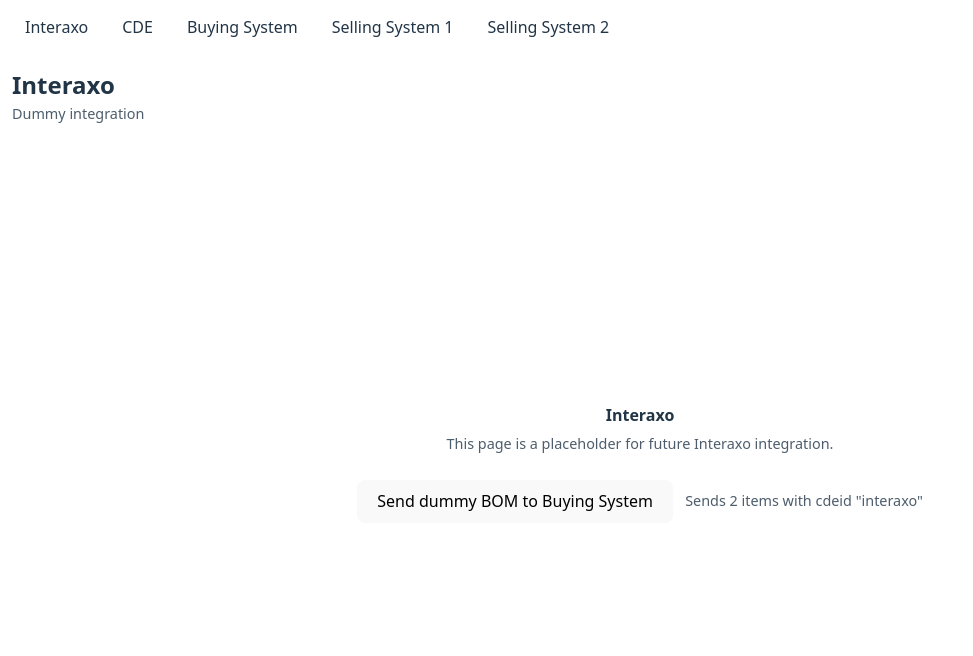
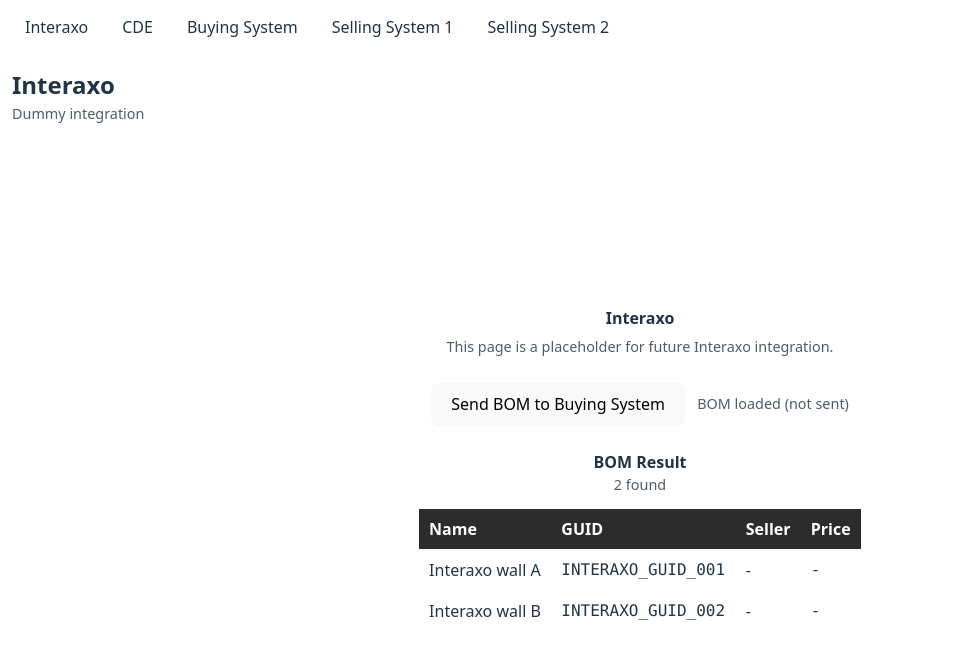
Before and after one commit to BEAst-AB/BIM2BOM, a React (Vite) app in the folder bimtobomsimulator/: page /#/interaxo in a window 1280 px wide. Shown: the top 656 px of the page, without its empty margins (0-973 px from the left). Built offline with nearby package versions, Linux system fonts and the light colour scheme.

Commit message:
Update Interaxo.jsx
added tablecomponent to interaxopage

```diff
--- a/bimtobomsimulator/src/pages/Interaxo.jsx
+++ b/bimtobomsimulator/src/pages/Interaxo.jsx
@@ -1,10 +1,11 @@
 import { useMemo, useState } from "react";
 import { useBom } from "../context/useBom.js";
+import CdeBomSidebar from "../components/CdeBomSidebar.jsx";
 import { createBeastProp, createBomResult } from "../helpers/bomTemplates.js";
 
 export default function Interaxo() {
   const { setBomResult } = useBom();
-  const [sentAt, setSentAt] = useState(null);
+  const [hasUnsentDraft, setHasUnsentDraft] = useState(true);
 
   const dummyBom = useMemo(() => {
     const items = [
@@ -35,9 +36,9 @@ export default function Interaxo() {
     return createBomResult({ cdeid: "interaxo", items });
   }, []);
 
-  const onSendDummyToBuyingSystem = () => {
+  const onPublishToBuyingSystem = () => {
     setBomResult(dummyBom);
-    setSentAt(Date.now());
+    setHasUnsentDraft(false);
   };
 
   return (
@@ -55,16 +56,12 @@ export default function Interaxo() {
               This page is a placeholder for future Interaxo integration.
             </div>
 
-            <div className="pageActions" style={{ marginTop: 12 }}>
-              <button type="button" onClick={onSendDummyToBuyingSystem}>
-                Send dummy BOM to Buying System
-              </button>
-              <div className="pageMeta">
-                Sends {dummyBom.items.length} items with cdeid "interaxo"
-                {sentAt
-                  ? ` (last sent ${new Date(sentAt).toLocaleTimeString()})`
-                  : ""}
-              </div>
+            <div style={{ marginTop: 12 }}>
+              <CdeBomSidebar
+                bomResult={dummyBom}
+                hasUnsentDraft={hasUnsentDraft}
+                onPublishToBuyingSystem={onPublishToBuyingSystem}
+              />
             </div>
           </div>
         </div>
```
